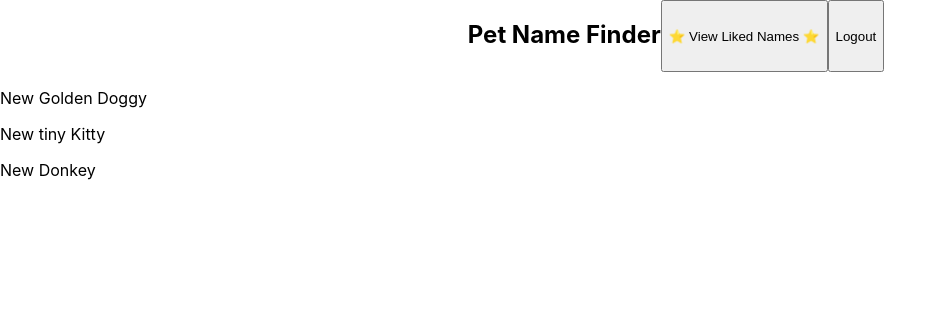
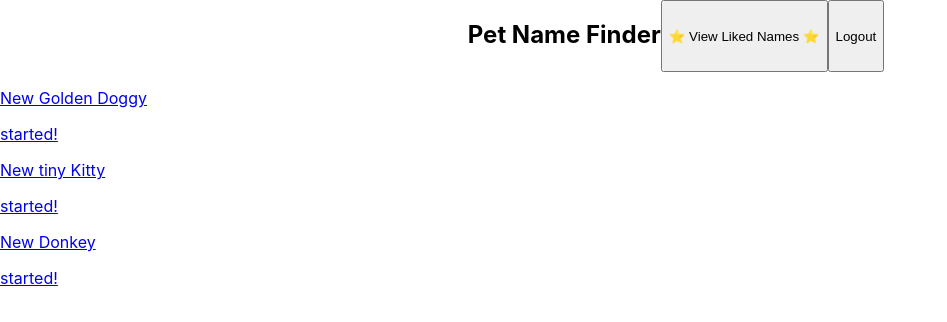
Before and after one commit to Pet-Name-Finder/pet-name-frontend, a React (Create React App) app: page /viewPacks in a window 1280 px wide. Shown: the top 322 px of the page, without its empty margins (0-947 px from the left). Built offline with nearby package versions, Linux system fonts and the light colour scheme.

Commit message:
Add route link for packsCards

```diff
--- a/src/Components/PackCard/PackCard.js
+++ b/src/Components/PackCard/PackCard.js
@@ -1,11 +1,13 @@
 import React from 'react';
 import './PackCard.css';
+import { Link } from 'react-router-dom';
 
-const PackCard = ({name}) => {
+const PackCard = ({name, pack }) => {
     return (
-        <section className='card'>
+        <Link className='card' to={`/pack:${pack.id}`}>
             <p>{name}</p>
-        </section>
+            <p>started!</p>
+        </Link>
     )
 }
 
```
